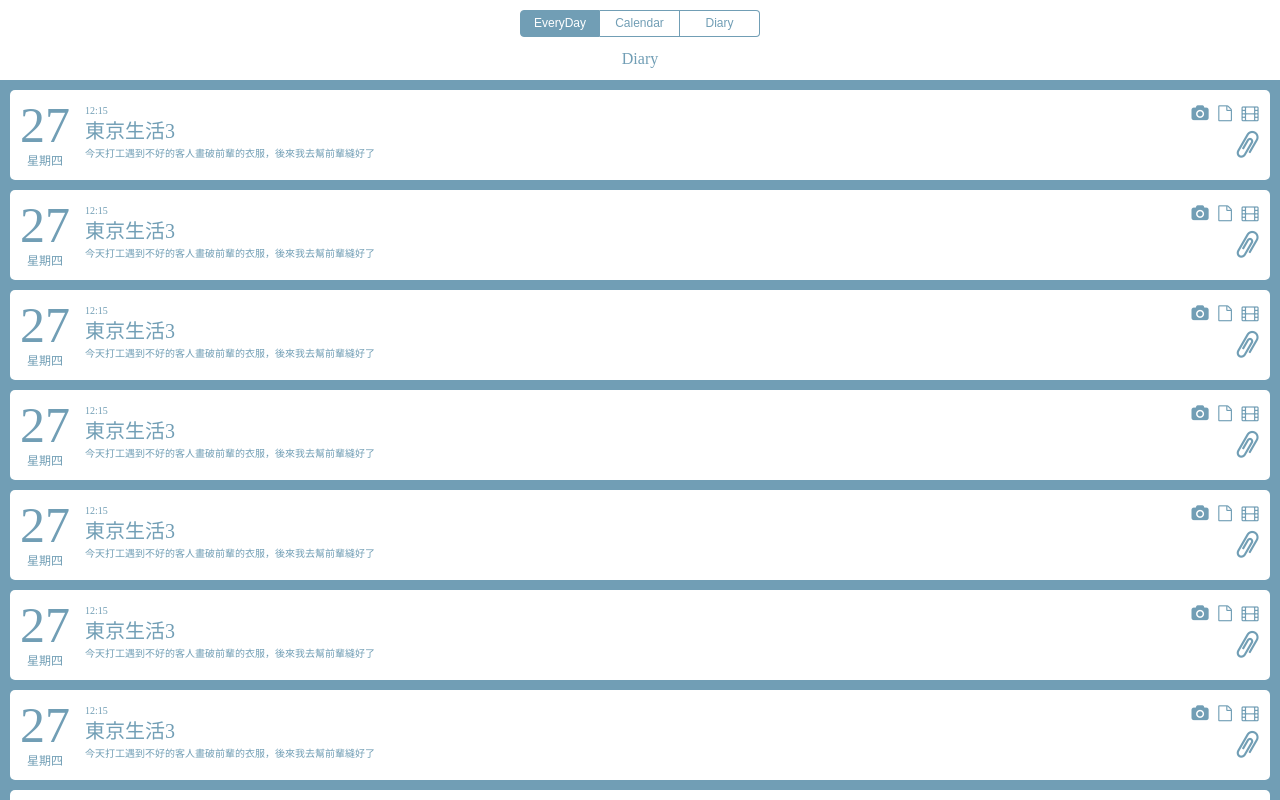
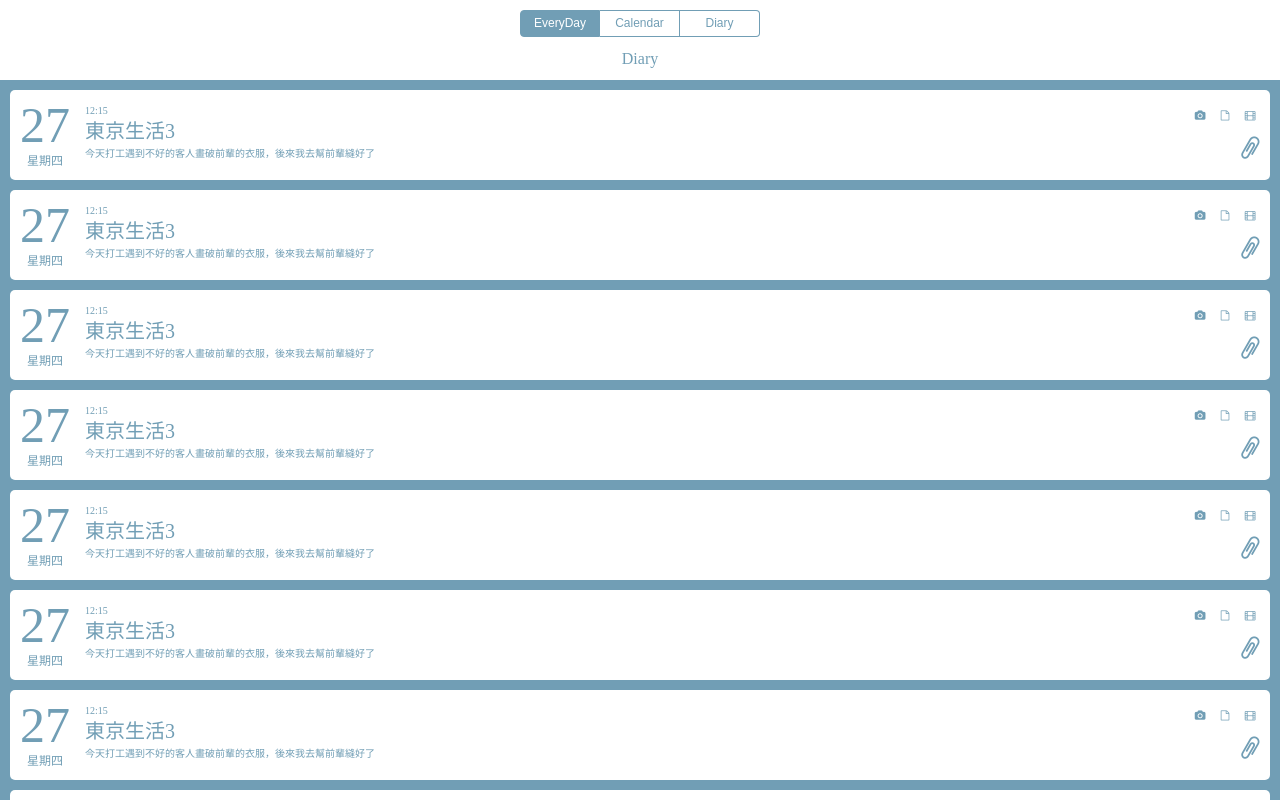
Before and after one commit to chnbohwr/react_diary, a React app: page / in a window 1280 px wide. Built offline with nearby package versions, Linux system fonts and the light colour scheme.

Commit message:
button css update

```diff
--- a/src/styles/DiaryListItem.less
+++ b/src/styles/DiaryListItem.less
@@ -74,6 +74,7 @@
         }
         .add_attachment{
             button{
+                font-size: 10px;
                 width: 20px;
                 margin-right: 5px;
                 &:last-child{
@@ -82,9 +83,9 @@
             }
         }
         .has_attachment{
-            font-size: 30px;
+            font-size: 25px;
             float: right;
-            margin-top: 5px;
+            margin-top: 10px;
             .attachment_button{
                 i{
                     transform: rotate(75deg);
```
